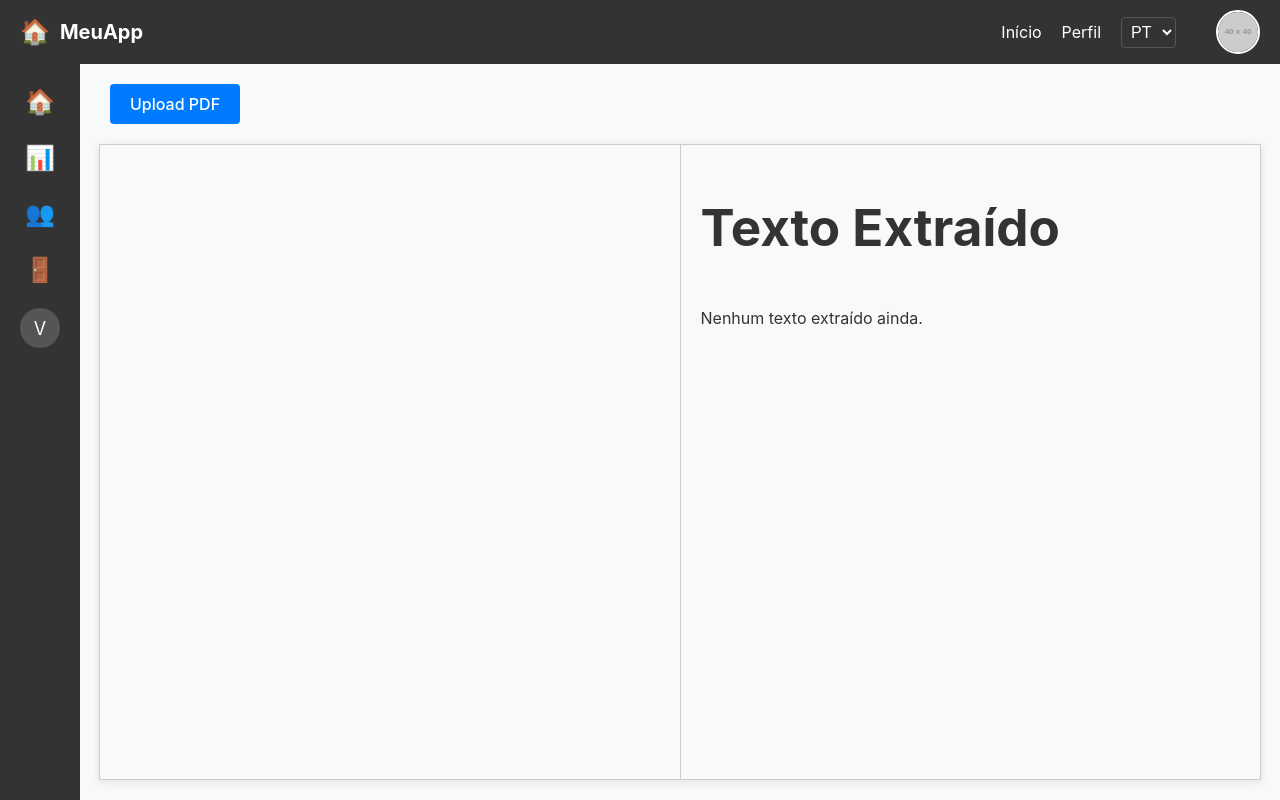
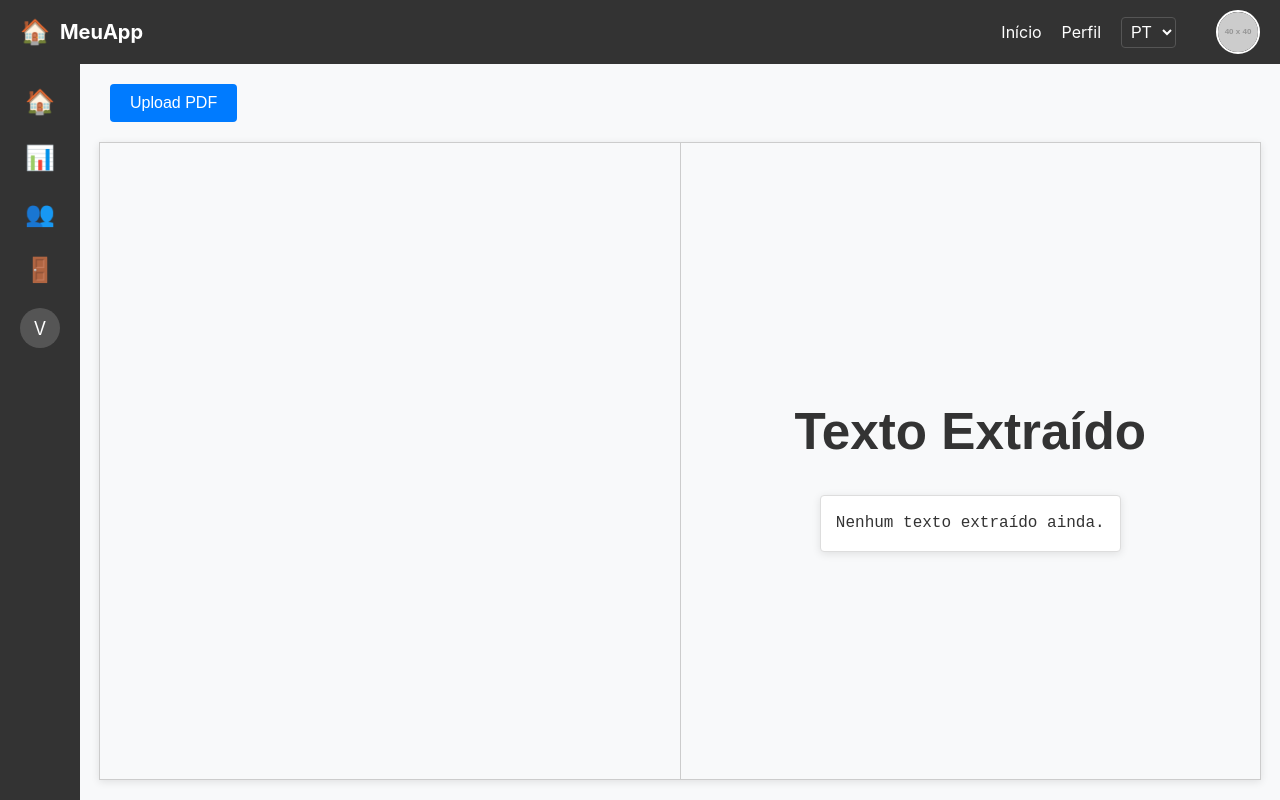
Before and after one commit to notNilton/hexa-nest, a React (Vite) app: page / in a window 1280 px wide. Built offline with nearby package versions, Linux system fonts and the light colour scheme.

Commit message:
"Added marked dependency, updated styles in HomeComp.scss, and modified HomeComp.tsx to handle file upload and text extraction"

```diff
--- a/package.json
+++ b/package.json
@@ -11,6 +11,7 @@
   },
   "dependencies": {
     "i18next": "^23.12.2",
+    "marked": "^14.0.0",
     "pdfjs-dist": "^4.5.136",
     "react": "^18.3.1",
     "react-dom": "^18.3.1",
--- a/src/components/HomeComp.scss
+++ b/src/components/HomeComp.scss
@@ -8,6 +8,7 @@
   text-align: center;
   color: #333;
   background-color: #f8f9fa;
+  font-family: Arial, sans-serif;
 }
 
 .hidden-file-input {
@@ -30,6 +31,7 @@
     border-radius: 4px;
     cursor: pointer;
     transition: background-color 0.3s ease;
+    font-size: 16px;
   }
 
   button:hover {
@@ -49,7 +51,7 @@
 .text-container {
   flex: 1; /* Each container takes up 50% of the width */
   padding: 20px;
-  overflow: auto;
+  // overflow: auto;
 }
 
 .pdf-container {
@@ -65,10 +67,25 @@
 .text-container {
   display: flex;
   flex-direction: column;
-  justify-content: flex-start;
-  align-items: flex-start;
+  justify-content: center;
+  align-items: center;
   padding: 20px;
   overflow-y: auto;
   white-space: pre-wrap; /* Preserve line breaks and white spaces */
   word-wrap: break-word;
+  font-size: 16px;
+  line-height: 1.6;
+
 }
+
+.extracted-text {
+  background-color: #fff;
+  border: 1px solid #ddd;
+  padding: 15px;
+  border-radius: 4px;
+  box-shadow: 0 2px 8px rgba(0, 0, 0, 0.1);
+  max-height: 400px;
+  overflow-y: auto;
+  font-family: 'Courier New', Courier, monospace;
+  text-align: left;
+}
--- a/src/components/HomeComp.tsx
+++ b/src/components/HomeComp.tsx
@@ -15,7 +15,7 @@ const HomeComp: React.FC = () => {
     }
   };
 
-  const uploadAndExtractText = async (file: File) => {
+  const uploadAndExtractText = async (file) => {
     const formData = new FormData();
     formData.append("file", file);
 
@@ -27,7 +27,7 @@ const HomeComp: React.FC = () => {
 
       if (response.ok) {
         const data = await response.json();
-        setExtractedText(data.text);
+        setExtractedText(data.summary); // Mostra o resumo gerado pelo ChatGPT
       } else {
         console.error("Failed to extract text from PDF.");
       }
@@ -59,8 +59,10 @@ const HomeComp: React.FC = () => {
           )}
         </div>
         <div className="text-container">
-          <h1>Texto Extraído</h1>
-          <p>{extractedText || "Nenhum texto extraído ainda."}</p>
+          <h1 className="title">Texto Extraído</h1>
+          <div className="extracted-text">
+            {extractedText || "Nenhum texto extraído ainda."}
+          </div>
         </div>
       </div>
     </div>
```
Also changed, not shown: 1 other file (tests, documents, lock files or other folders).
